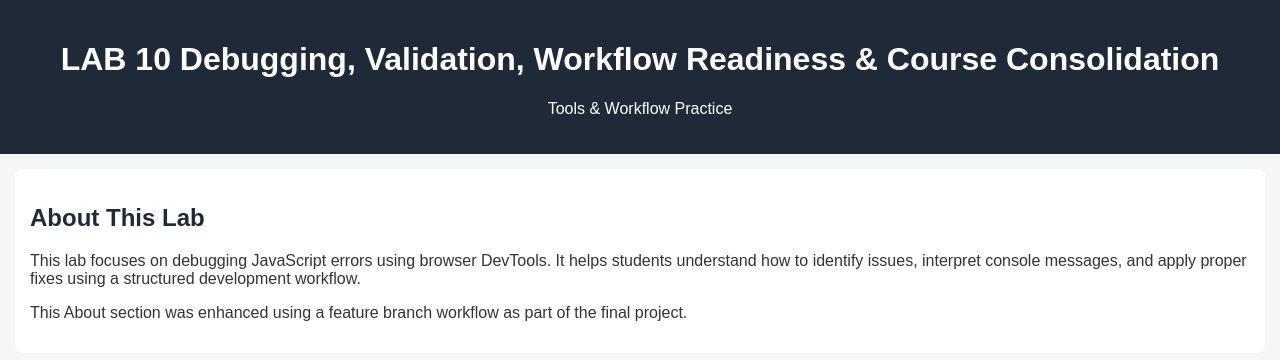
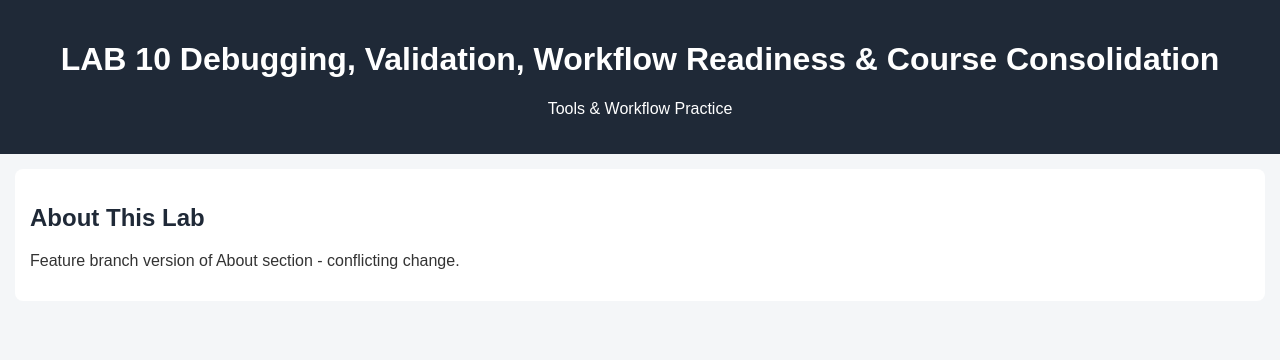
Before and after one commit to Gurneetsingh21/week2-git-fundamentals, a website: page src/index.html in a window 1280 px wide. Drawn offline with Linux system fonts and the light colour scheme.

Commit message:
Update About section on feature branch

```diff
--- a/src/index.html
+++ b/src/index.html
@@ -16,12 +16,8 @@
   <section>
     <h2>About This Lab</h2>
     <p>
-      This lab focuses on debugging JavaScript errors using browser DevTools.
-      It helps students understand how to identify issues, interpret console messages,
-      and apply proper fixes using a structured development workflow.
+      Feature branch version of About section - conflicting change.
     </p>
-
-     <p>This About section was enhanced using a feature branch workflow as part of the final project.</p>
 
 
 
```
